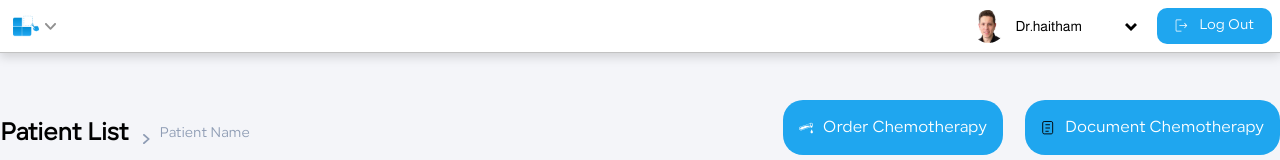
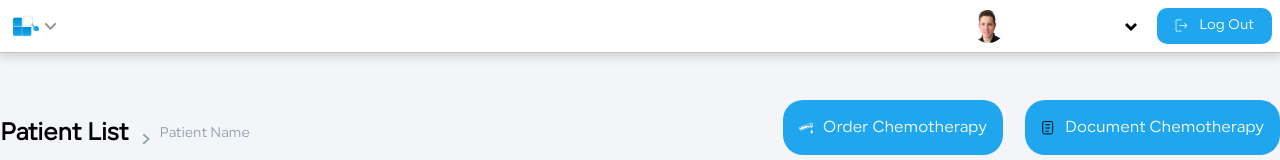
Before and after one commit to m-emadeddin/chemotherapy-management-system, a React (Create React App) app in the folder client-side/: page /patient in a window 1280 px wide. Shown: the top 160 px of the page. Built offline with nearby package versions, Linux system fonts and the light colour scheme.

Commit message:
replaced username and email with usename and email of the logged in user

```diff
--- a/client-side/src/components/Header/index.jsx
+++ b/client-side/src/components/Header/index.jsx
@@ -6,8 +6,6 @@ import { useAuth } from "contexts/AuthContext";
 import { useNavigate } from "react-router-dom";
 
 export default function Header({
-  userName = "Dr.haitham",
-  userEmail = "haitham@gmail.com",
   userPhoto = `${process.env.PUBLIC_URL}/images/img_hesham_1.png`,
   ...props
 }) {
@@ -21,6 +19,8 @@ export default function Header({
   const [isDoctorMenuOpen, setIsDoctorMenuOpen] = useState(false);
   const auth = useAuth();
   const navigate = useNavigate();
+
+  const user = auth.user;
 
   function handleDoctorInfoClick() {
     setIsDoctorMenuOpen(!isDoctorMenuOpen);
@@ -84,7 +84,7 @@ export default function Header({
                 className="h-[33px] w-[33px] rounded-[50%]"
               />
               <Text size="xs" as="p" className="!font-almarai">
-                {userName}
+                {user ? `Dr.${user.Username}` : ""}
               </Text>
             </div>
             <Img
@@ -94,8 +94,8 @@ export default function Header({
             />
             {isDoctorMenuOpen && (
               <DoctorDropMenu
-                userEmail={userEmail}
-                userName={userName}
+                userEmail={user ? `${user.Email}` : ""}
+                userName={user ? `${user.Username}` : ""}
                 userPhoto={userPhoto}
               />
             )}
```
